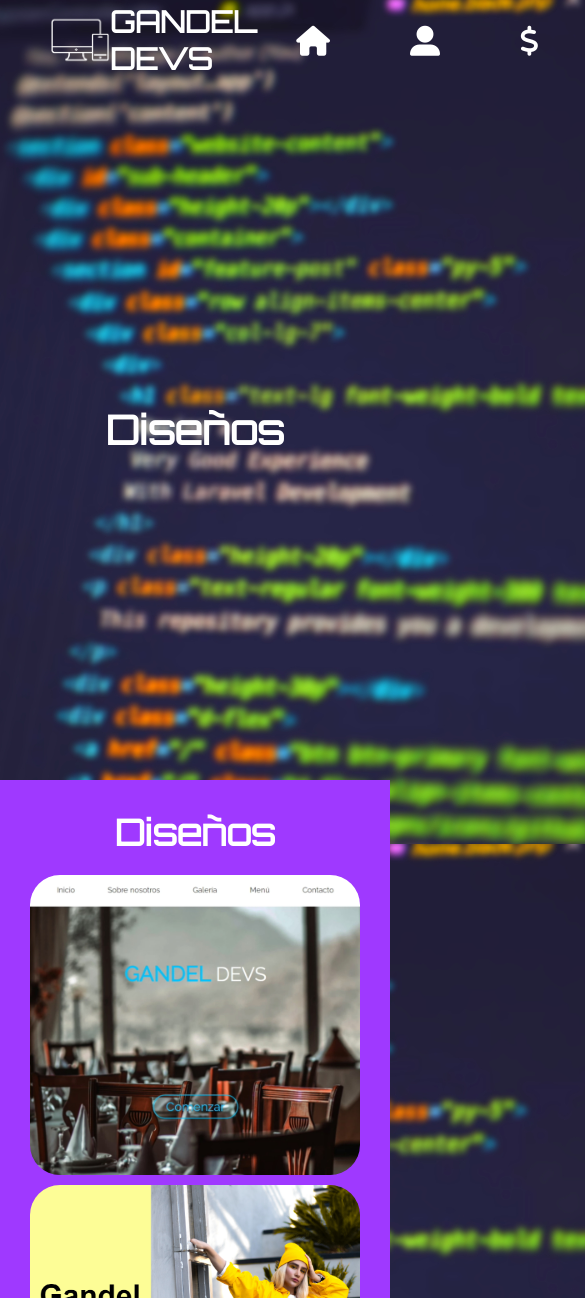
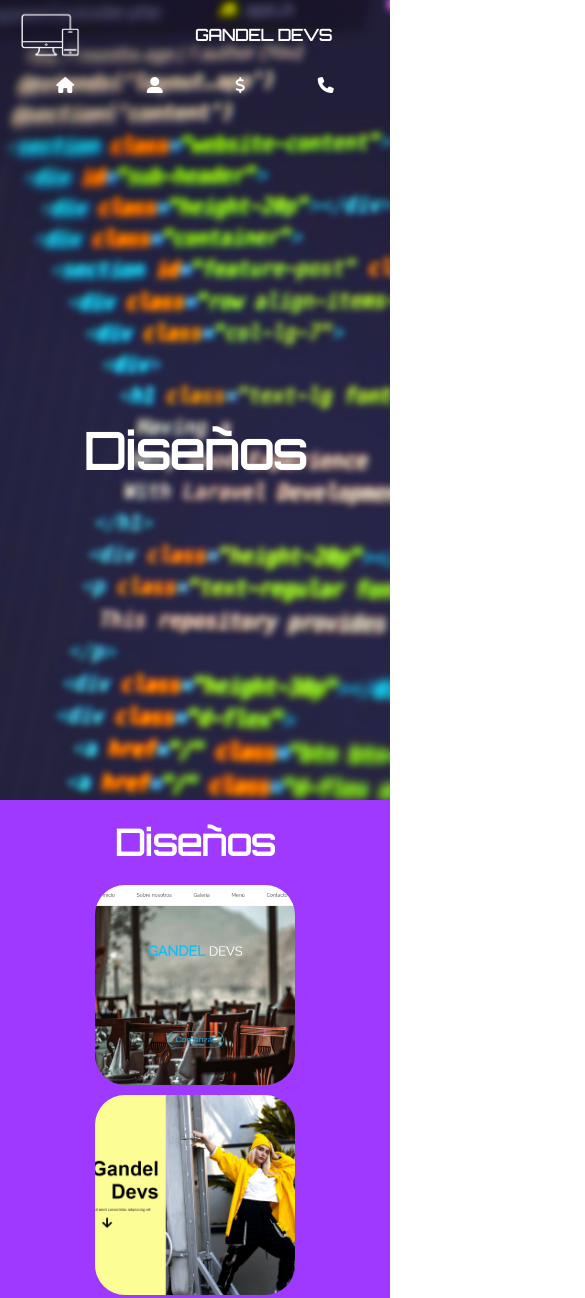
Before and after one commit to gandel-devs/gandeldevs, a plain HTML site: page estilos_html.html in a window 390 px wide. Shown: the top 1298 px of the page, 585 px wide, since content can reach past the window. Drawn offline with nearby package versions, Linux system fonts and the light colour scheme.

Commit message:
GANDEL DEVS: 01-06-2022, 08:00 PM

```diff
--- a/CSS/estilos_html.css
+++ b/CSS/estilos_html.css
@@ -135,3 +135,83 @@ section{
 .diseno.dos{
     background-image: url(../img/estilo_dos.PNG);
 }
+
+@media (max-width: 900px){
+    .header{
+        flex-wrap: wrap;
+        padding: 0 20px;
+    }
+
+    .abajo{
+        padding: 0 20px;
+        flex-wrap: wrap;
+    }
+
+    .enlaces{
+        font-size: 25px;
+        margin: 0 30px;
+    }
+
+    .mensaje{
+        font-size: 50px;
+    }
+
+    section{
+        padding: 20px;
+    }
+}
+
+@media (max-width: 700px){
+    .header,
+    .abajo{
+        display: grid;
+        grid-template-columns: 50% 50%;
+        grid-template-areas:
+        "logo nombre"
+        "menu menu"
+    ;
+        height: 150px;
+    }
+
+    .logo{
+        grid-area: logo;
+    }
+
+    .nombre{
+        grid-area: nombre;
+        font-size: 20px;
+    }
+
+    .menu{
+        grid-area: menu;
+    }
+}
+
+@media (max-width: 450px){
+
+    .header,
+    .abajo{
+        height: 100px;
+    }
+
+    .nombre{
+        font-size: 16px;
+    }
+
+    .enlaces{
+        font-size: 16px;
+    }
+
+    .portada{
+        height: 500px;
+    }
+
+    .diseno{
+        border-radius: 30px;
+        width: 200px;
+        height: 200px;
+        background-repeat: no-repeat;
+        background-size: cover;
+        background-position: center;
+    }
+}
```
